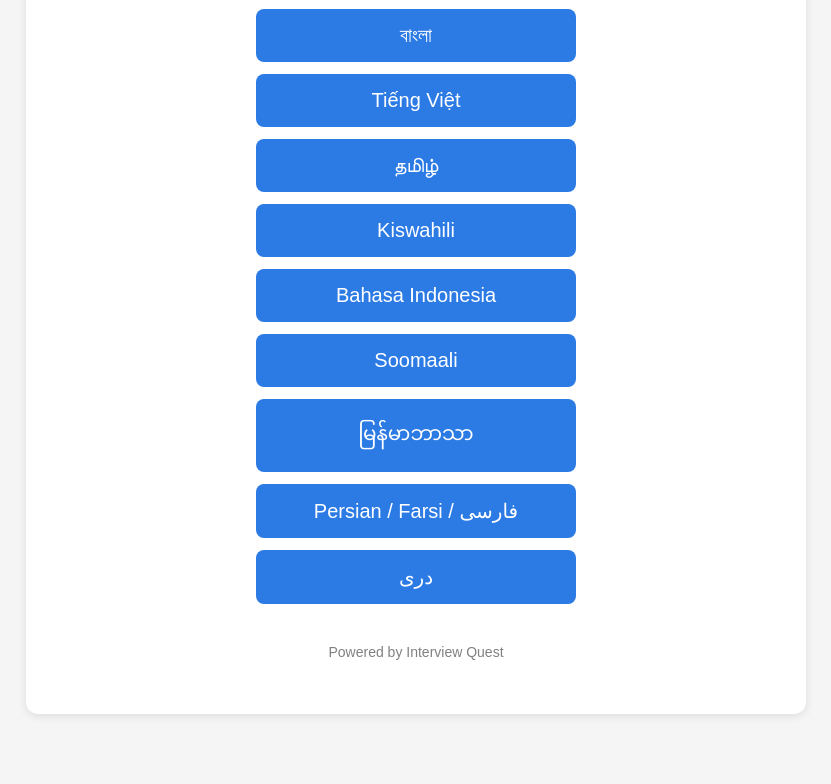
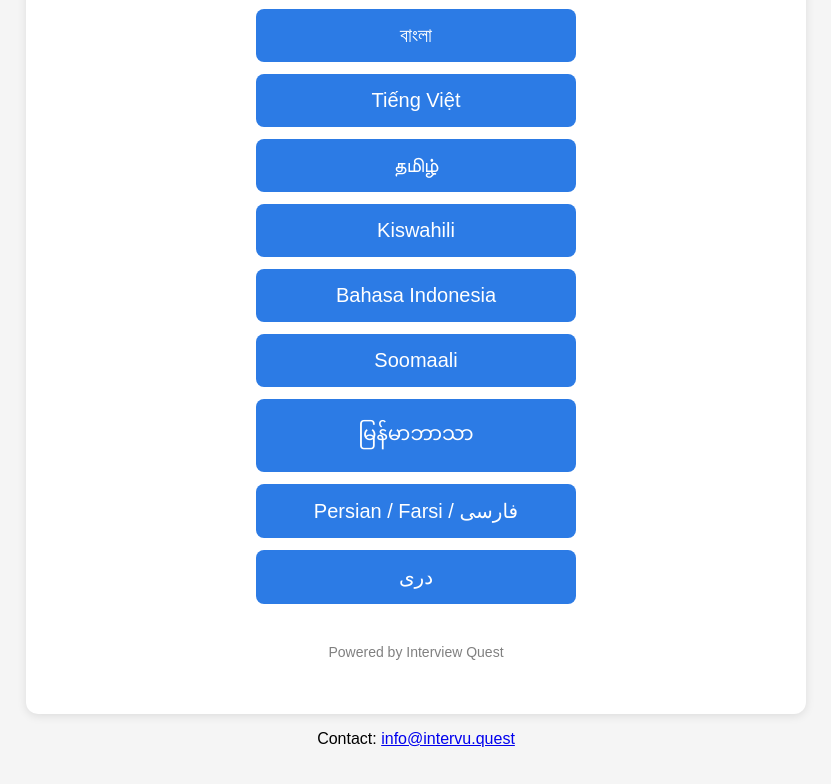
Before and after one commit to 7wy2j5f248-ui/interview, a website: page index.html in a window 1280 px wide. Shown: the part 850-1634 px from the top of the page, without its empty margins (224-1055 px from the left). Drawn offline with Linux system fonts and the light colour scheme.

Commit message:
Update index.html

```diff
--- a/index.html
+++ b/index.html
@@ -149,5 +149,15 @@ document.querySelectorAll(".languageButton").forEach(function(button){
 
 </script>
 
+    <body>
+
+
+
+
+  <footer>
+    <p>Contact: <a href="mailto:info@intervu.quest">info@intervu.quest</a></p>
+  </footer>
+
+</body>
 </body>
 </html>
```
